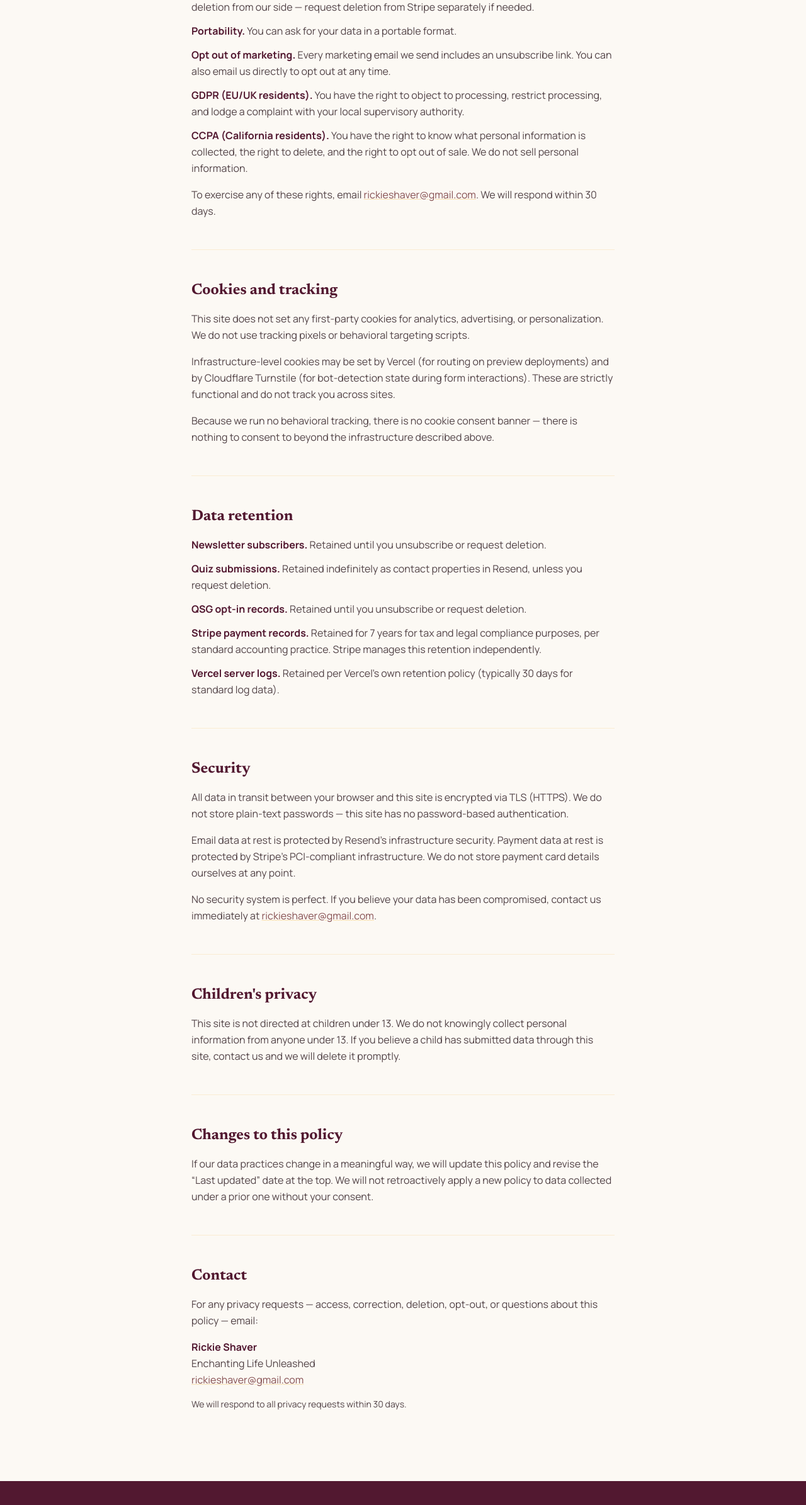
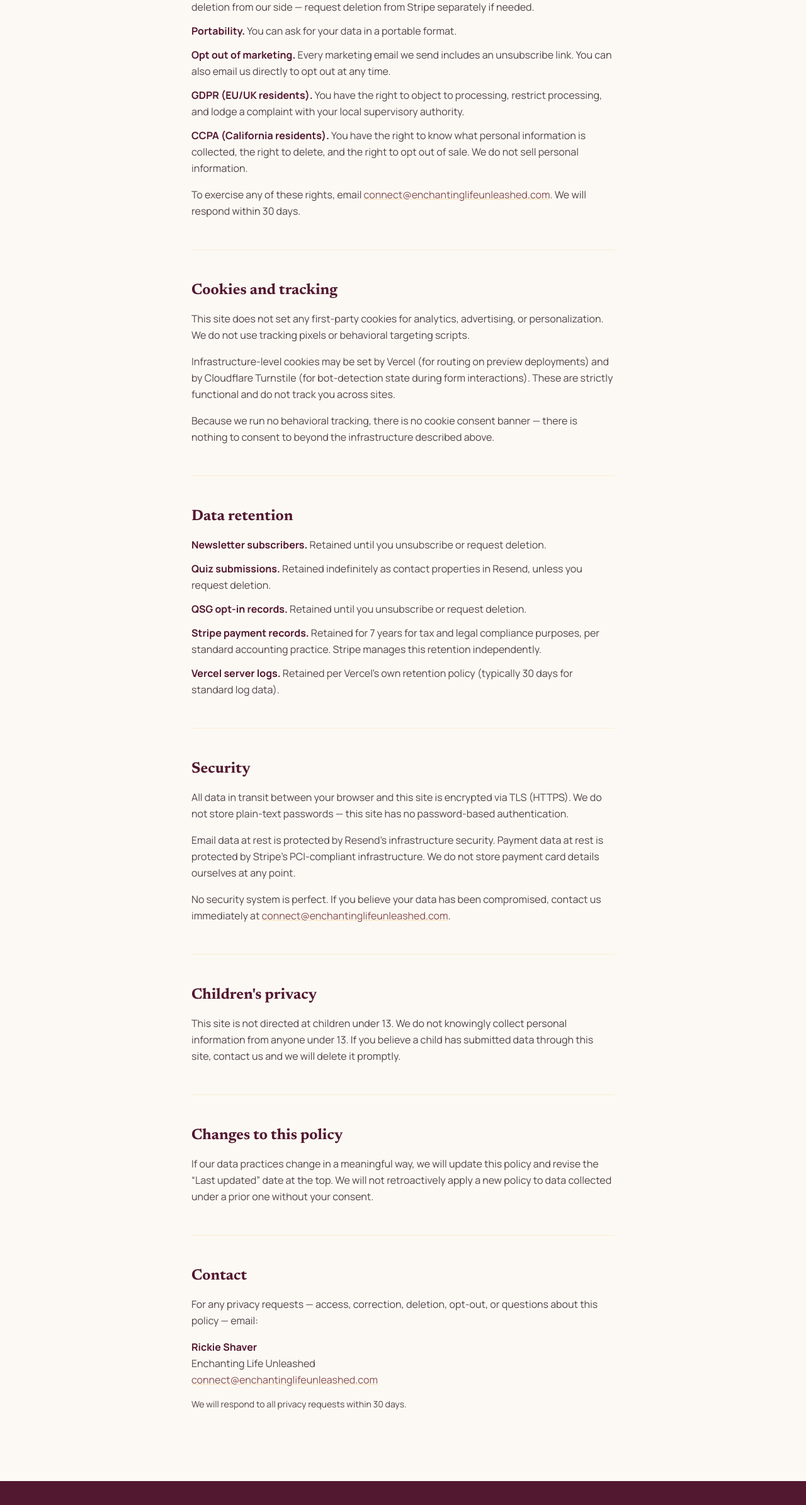
Before and after one commit to rickieshaver/enchanting-life-unleashed, a Next.js app: page /privacy in a window 1280 px wide. Shown: the part 3494-5884 px from the top of the page at 63% size. Built offline with nearby package versions, Linux system fonts and the light colour scheme.

Commit message:
fix(privacy): use connect@enchantinglifeunleashed.com as contact

```diff
--- a/app/privacy/page.tsx
+++ b/app/privacy/page.tsx
@@ -344,10 +344,10 @@ export default function PrivacyPage() {
               <p>
                 To exercise any of these rights, email{' '}
                 <a
-                  href="mailto:rickieshaver@gmail.com"
+                  href="mailto:connect@enchantinglifeunleashed.com"
                   className="text-secondary underline decoration-gold/40 hover:decoration-gold transition-colors"
                 >
-                  rickieshaver@gmail.com
+                  connect@enchantinglifeunleashed.com
                 </a>
                 . We will respond within 30 days.
               </p>
@@ -434,10 +434,10 @@ export default function PrivacyPage() {
                 No security system is perfect. If you believe your data has been compromised,
                 contact us immediately at{' '}
                 <a
-                  href="mailto:rickieshaver@gmail.com"
+                  href="mailto:connect@enchantinglifeunleashed.com"
                   className="text-secondary underline decoration-gold/40 hover:decoration-gold transition-colors"
                 >
-                  rickieshaver@gmail.com
+                  connect@enchantinglifeunleashed.com
                 </a>
                 .
               </p>
@@ -494,10 +494,10 @@ export default function PrivacyPage() {
                 Enchanting Life Unleashed
                 <br />
                 <a
-                  href="mailto:rickieshaver@gmail.com"
+                  href="mailto:connect@enchantinglifeunleashed.com"
                   className="text-secondary underline decoration-gold/40 hover:decoration-gold transition-colors"
                 >
-                  rickieshaver@gmail.com
+                  connect@enchantinglifeunleashed.com
                 </a>
               </p>
               <p className="text-sm">
```
